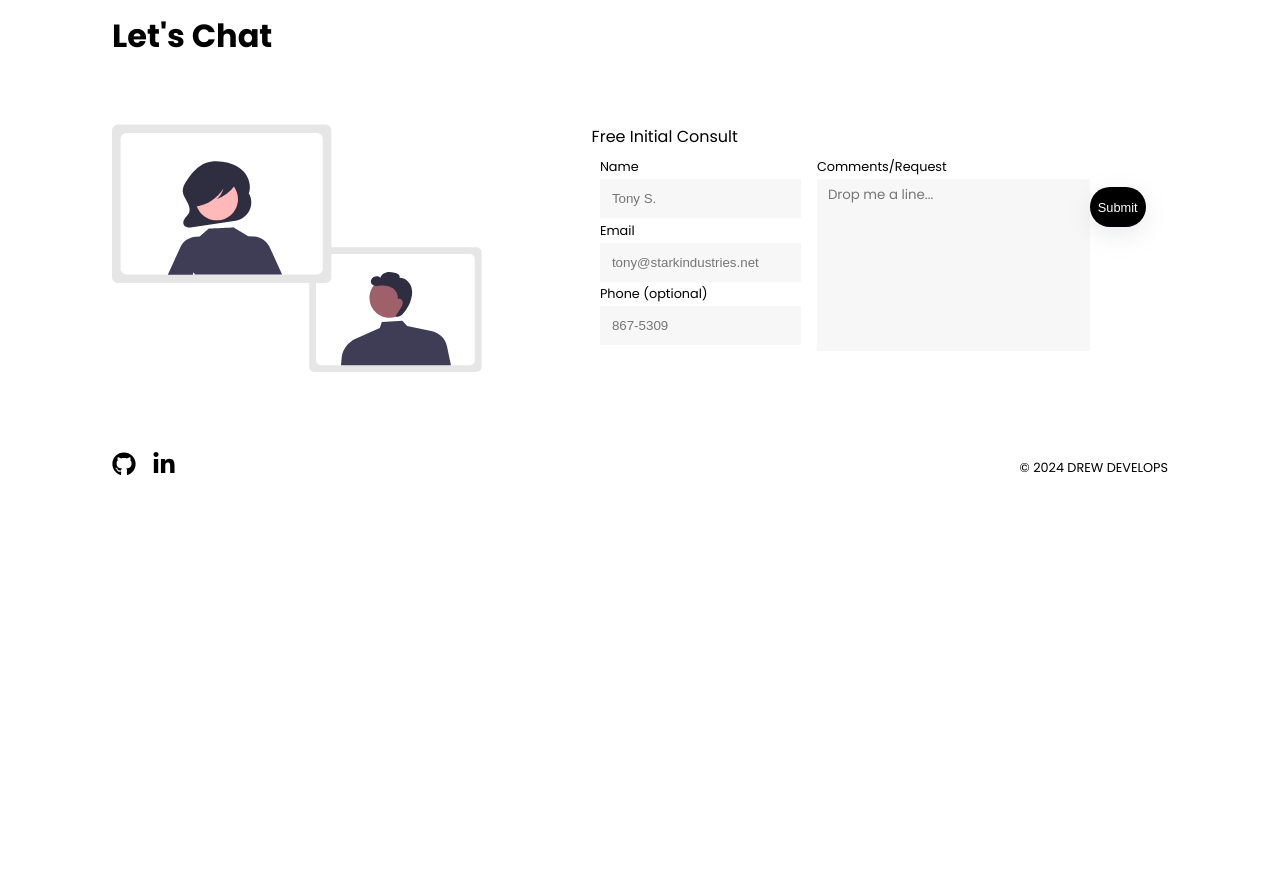
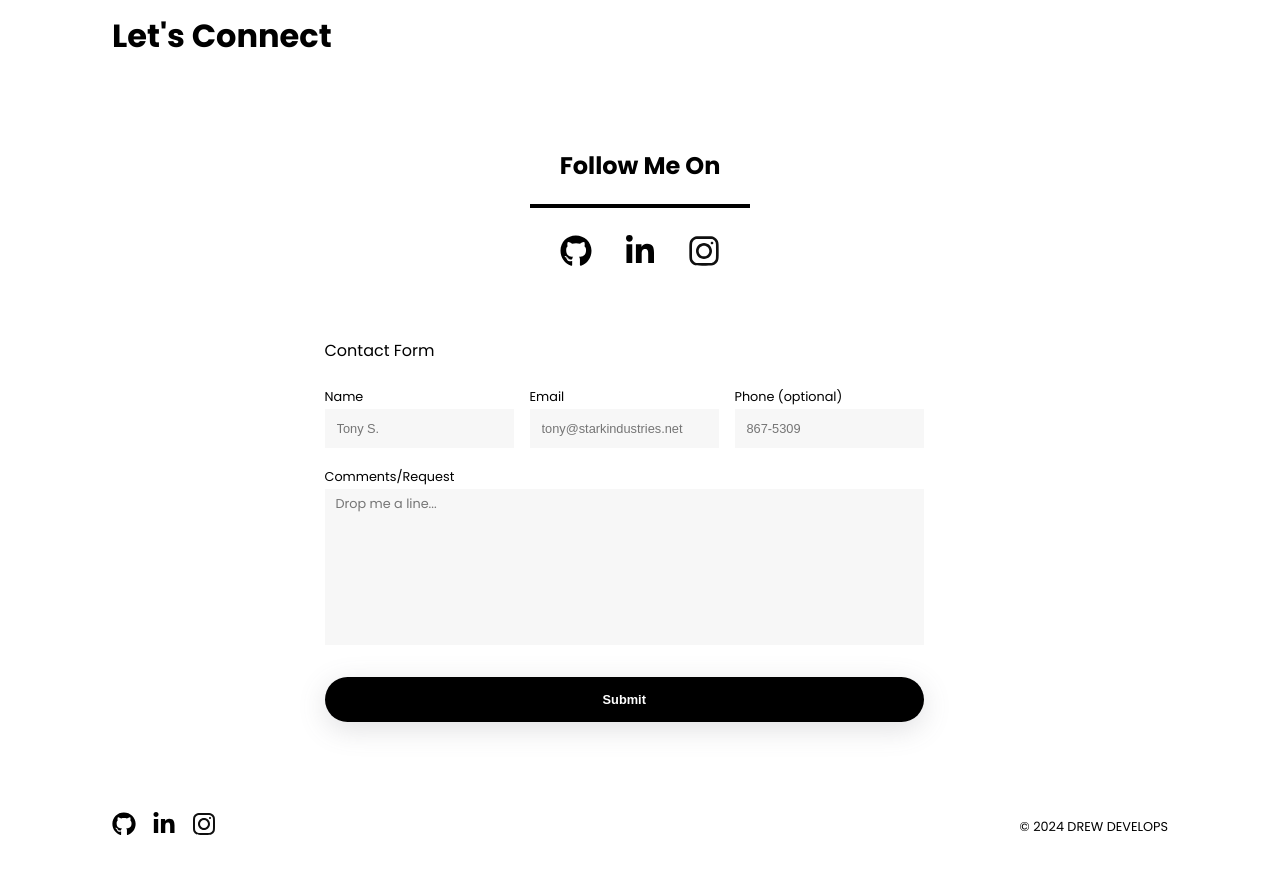
Before and after one commit to drewdoesdevelopment/drew-develops, a SvelteKit app: page /connect in a window 1280 px wide. Shown: the part 120-994 px from the top of the page. Before the commit the page ends 800 px from the top, so only its background shows below. Built offline with nearby package versions, Linux system fonts and the light colour scheme.

Commit message:
Adds social plugs section to connect

```diff
--- a/src/elements/Footer.svelte
+++ b/src/elements/Footer.svelte
@@ -2,16 +2,63 @@
 	<div class="socials">
 		<ul>
 			<li>
-                <a href="https://github.com/drewdoesdevelopment" target="_blank" rel="noreferrer" aria-label="Drew Develops GitHub profile">
-					<svg xmlns="http://www.w3.org/2000/svg" viewBox="0 0 496 512"><path
-							d="M165.9 397.4c0 2-2.3 3.6-5.2 3.6-3.3.3-5.6-1.3-5.6-3.6 0-2 2.3-3.6 5.2-3.6 3-.3 5.6 1.3 5.6 3.6zm-31.1-4.5c-.7 2 1.3 4.3 4.3 4.9 2.6 1 5.6 0 6.2-2s-1.3-4.3-4.3-5.2c-2.6-.7-5.5.3-6.2 2.3zm44.2-1.7c-2.9.7-4.9 2.6-4.6 4.9.3 2 2.9 3.3 5.9 2.6 2.9-.7 4.9-2.6 4.6-4.6-.3-1.9-3-3.2-5.9-2.9zM244.8 8C106.1 8 0 113.3 0 252c0 110.9 69.8 205.8 169.5 239.2 12.8 2.3 17.3-5.6 17.3-12.1 0-6.2-.3-40.4-.3-61.4 0 0-70 15-84.7-29.8 0 0-11.4-29.1-27.8-36.6 0 0-22.9-15.7 1.6-15.4 0 0 24.9 2 38.6 25.8 21.9 38.6 58.6 27.5 72.9 20.9 2.3-16 8.8-27.1 16-33.7-55.9-6.2-112.3-14.3-112.3-110.5 0-27.5 7.6-41.3 23.6-58.9-2.6-6.5-11.1-33.3 2.6-67.9 20.9-6.5 69 27 69 27 20-5.6 41.5-8.5 62.8-8.5s42.8 2.9 62.8 8.5c0 0 48.1-33.6 69-27 13.7 34.7 5.2 61.4 2.6 67.9 16 17.7 25.8 31.5 25.8 58.9 0 96.5-58.9 104.2-114.8 110.5 9.2 7.9 17 22.9 17 46.4 0 33.7-.3 75.4-.3 83.6 0 6.5 4.6 14.4 17.3 12.1C428.2 457.8 496 362.9 496 252 496 113.3 383.5 8 244.8 8zM97.2 352.9c-1.3 1-1 3.3.7 5.2 1.6 1.6 3.9 2.3 5.2 1 1.3-1 1-3.3-.7-5.2-1.6-1.6-3.9-2.3-5.2-1zm-10.8-8.1c-.7 1.3.3 2.9 2.3 3.9 1.6 1 3.6.7 4.3-.7.7-1.3-.3-2.9-2.3-3.9-2-.6-3.6-.3-4.3.7zm32.4 35.6c-1.6 1.3-1 4.3 1.3 6.2 2.3 2.3 5.2 2.6 6.5 1 1.3-1.3.7-4.3-1.3-6.2-2.2-2.3-5.2-2.6-6.5-1zm-11.4-14.7c-1.6 1-1.6 3.6 0 5.9 1.6 2.3 4.3 3.3 5.6 2.3 1.6-1.3 1.6-3.9 0-6.2-1.4-2.3-4-3.3-5.6-2z"/>
+				<a
+					href="https://github.com/drewdoesdevelopment"
+					target="_blank"
+					rel="noreferrer"
+					aria-label="Drew Develops GitHub profile"
+				>
+					<svg xmlns="http://www.w3.org/2000/svg" viewBox="0 0 496 512"
+						><path
+							d="M165.9 397.4c0 2-2.3 3.6-5.2 3.6-3.3.3-5.6-1.3-5.6-3.6 0-2 2.3-3.6 5.2-3.6 3-.3 5.6 1.3 5.6 3.6zm-31.1-4.5c-.7 2 1.3 4.3 4.3 4.9 2.6 1 5.6 0 6.2-2s-1.3-4.3-4.3-5.2c-2.6-.7-5.5.3-6.2 2.3zm44.2-1.7c-2.9.7-4.9 2.6-4.6 4.9.3 2 2.9 3.3 5.9 2.6 2.9-.7 4.9-2.6 4.6-4.6-.3-1.9-3-3.2-5.9-2.9zM244.8 8C106.1 8 0 113.3 0 252c0 110.9 69.8 205.8 169.5 239.2 12.8 2.3 17.3-5.6 17.3-12.1 0-6.2-.3-40.4-.3-61.4 0 0-70 15-84.7-29.8 0 0-11.4-29.1-27.8-36.6 0 0-22.9-15.7 1.6-15.4 0 0 24.9 2 38.6 25.8 21.9 38.6 58.6 27.5 72.9 20.9 2.3-16 8.8-27.1 16-33.7-55.9-6.2-112.3-14.3-112.3-110.5 0-27.5 7.6-41.3 23.6-58.9-2.6-6.5-11.1-33.3 2.6-67.9 20.9-6.5 69 27 69 27 20-5.6 41.5-8.5 62.8-8.5s42.8 2.9 62.8 8.5c0 0 48.1-33.6 69-27 13.7 34.7 5.2 61.4 2.6 67.9 16 17.7 25.8 31.5 25.8 58.9 0 96.5-58.9 104.2-114.8 110.5 9.2 7.9 17 22.9 17 46.4 0 33.7-.3 75.4-.3 83.6 0 6.5 4.6 14.4 17.3 12.1C428.2 457.8 496 362.9 496 252 496 113.3 383.5 8 244.8 8zM97.2 352.9c-1.3 1-1 3.3.7 5.2 1.6 1.6 3.9 2.3 5.2 1 1.3-1 1-3.3-.7-5.2-1.6-1.6-3.9-2.3-5.2-1zm-10.8-8.1c-.7 1.3.3 2.9 2.3 3.9 1.6 1 3.6.7 4.3-.7.7-1.3-.3-2.9-2.3-3.9-2-.6-3.6-.3-4.3.7zm32.4 35.6c-1.6 1.3-1 4.3 1.3 6.2 2.3 2.3 5.2 2.6 6.5 1 1.3-1.3.7-4.3-1.3-6.2-2.2-2.3-5.2-2.6-6.5-1zm-11.4-14.7c-1.6 1-1.6 3.6 0 5.9 1.6 2.3 4.3 3.3 5.6 2.3 1.6-1.3 1.6-3.9 0-6.2-1.4-2.3-4-3.3-5.6-2z"
+						/>
 					</svg>
 				</a>
 			</li>
 			<li>
-				<a href="https://github.com/drewdoesdevelopment" target="_blank" rel="noreferrer" aria-label="Drew Develops Linkedin profile">
-					<svg xmlns="http://www.w3.org/2000/svg" viewBox="0 0 448 512"><path
-							d="M100.28 448H7.4V148.9h92.88zM53.79 108.1C24.09 108.1 0 83.5 0 53.8a53.79 53.79 0 0 1 107.58 0c0 29.7-24.1 54.3-53.79 54.3zM447.9 448h-92.68V302.4c0-34.7-.7-79.2-48.29-79.2-48.29 0-55.69 37.7-55.69 76.7V448h-92.78V148.9h89.08v40.8h1.3c12.4-23.5 42.69-48.3 87.88-48.3 94 0 111.28 61.9 111.28 142.3V448z"/>
+				<a
+					href="https://github.com/drewdoesdevelopment"
+					target="_blank"
+					rel="noreferrer"
+					aria-label="Drew Develops Linkedin profile"
+				>
+					<svg xmlns="http://www.w3.org/2000/svg" viewBox="0 0 448 512">
+                    <path
+							d="M100.28 448H7.4V148.9h92.88zM53.79 108.1C24.09 108.1 0 83.5 0 53.8a53.79 53.79 0 0 1 107.58 0c0 29.7-24.1 54.3-53.79 54.3zM447.9 448h-92.68V302.4c0-34.7-.7-79.2-48.29-79.2-48.29 0-55.69 37.7-55.69 76.7V448h-92.78V148.9h89.08v40.8h1.3c12.4-23.5 42.69-48.3 87.88-48.3 94 0 111.28 61.9 111.28 142.3V448z"
+						/>
+					</svg>
+				</a>
+			</li>
+			<li>
+				<a
+					href="https://instagram.com/drew_develops"
+					target="_blank"
+					rel="noreferrer"
+					aria-label="Drew Develops Instagram profile"
+				>
+					<svg
+						width="800px"
+						height="800px"
+						viewBox="0 0 24 24"
+						fill="none"
+						xmlns="http://www.w3.org/2000/svg"
+					>
+						<path
+							fill-rule="evenodd"
+							clip-rule="evenodd"
+							d="M12 18C15.3137 18 18 15.3137 18 12C18 8.68629 15.3137 6 12 6C8.68629 6 6 8.68629 6 12C6 15.3137 8.68629 18 12 18ZM12 16C14.2091 16 16 14.2091 16 12C16 9.79086 14.2091 8 12 8C9.79086 8 8 9.79086 8 12C8 14.2091 9.79086 16 12 16Z"
+							fill="#0F0F0F"
+						/>
+						<path
+							d="M18 5C17.4477 5 17 5.44772 17 6C17 6.55228 17.4477 7 18 7C18.5523 7 19 6.55228 19 6C19 5.44772 18.5523 5 18 5Z"
+							fill="#0F0F0F"
+						/>
+						<path
+							fill-rule="evenodd"
+							clip-rule="evenodd"
+							d="M1.65396 4.27606C1 5.55953 1 7.23969 1 10.6V13.4C1 16.7603 1 18.4405 1.65396 19.7239C2.2292 20.8529 3.14708 21.7708 4.27606 22.346C5.55953 23 7.23969 23 10.6 23H13.4C16.7603 23 18.4405 23 19.7239 22.346C20.8529 21.7708 21.7708 20.8529 22.346 19.7239C23 18.4405 23 16.7603 23 13.4V10.6C23 7.23969 23 5.55953 22.346 4.27606C21.7708 3.14708 20.8529 2.2292 19.7239 1.65396C18.4405 1 16.7603 1 13.4 1H10.6C7.23969 1 5.55953 1 4.27606 1.65396C3.14708 2.2292 2.2292 3.14708 1.65396 4.27606ZM13.4 3H10.6C8.88684 3 7.72225 3.00156 6.82208 3.0751C5.94524 3.14674 5.49684 3.27659 5.18404 3.43597C4.43139 3.81947 3.81947 4.43139 3.43597 5.18404C3.27659 5.49684 3.14674 5.94524 3.0751 6.82208C3.00156 7.72225 3 8.88684 3 10.6V13.4C3 15.1132 3.00156 16.2777 3.0751 17.1779C3.14674 18.0548 3.27659 18.5032 3.43597 18.816C3.81947 19.5686 4.43139 20.1805 5.18404 20.564C5.49684 20.7234 5.94524 20.8533 6.82208 20.9249C7.72225 20.9984 8.88684 21 10.6 21H13.4C15.1132 21 16.2777 20.9984 17.1779 20.9249C18.0548 20.8533 18.5032 20.7234 18.816 20.564C19.5686 20.1805 20.1805 19.5686 20.564 18.816C20.7234 18.5032 20.8533 18.0548 20.9249 17.1779C20.9984 16.2777 21 15.1132 21 13.4V10.6C21 8.88684 20.9984 7.72225 20.9249 6.82208C20.8533 5.94524 20.7234 5.49684 20.564 5.18404C20.1805 4.43139 19.5686 3.81947 18.816 3.43597C18.5032 3.27659 18.0548 3.14674 17.1779 3.0751C16.2777 3.00156 15.1132 3 13.4 3Z"
+							fill="#0F0F0F"
+						/>
 					</svg>
 				</a>
 			</li>
--- a/src/routes/connect/+page.svelte
+++ b/src/routes/connect/+page.svelte
@@ -1,12 +1,38 @@
 <main>
-	<h1>Let's Chat</h1>
+	<h1>Let's Connect</h1>
 
     <div class="flex-container">
         <div class="flex-inner">
-            <img src="/images/meeting.svg" alt="">
+            <div class="social-plug">
+                <p>Follow Me On</p>
+                <ul>
+                    <li>
+                        <a href="https://github.com/drewdoesdevelopment" target="_blank" rel="noreferrer" aria-label="Drew Develops GitHub profile">
+                            <svg xmlns="http://www.w3.org/2000/svg" viewBox="0 0 496 512"><path
+                                    d="M165.9 397.4c0 2-2.3 3.6-5.2 3.6-3.3.3-5.6-1.3-5.6-3.6 0-2 2.3-3.6 5.2-3.6 3-.3 5.6 1.3 5.6 3.6zm-31.1-4.5c-.7 2 1.3 4.3 4.3 4.9 2.6 1 5.6 0 6.2-2s-1.3-4.3-4.3-5.2c-2.6-.7-5.5.3-6.2 2.3zm44.2-1.7c-2.9.7-4.9 2.6-4.6 4.9.3 2 2.9 3.3 5.9 2.6 2.9-.7 4.9-2.6 4.6-4.6-.3-1.9-3-3.2-5.9-2.9zM244.8 8C106.1 8 0 113.3 0 252c0 110.9 69.8 205.8 169.5 239.2 12.8 2.3 17.3-5.6 17.3-12.1 0-6.2-.3-40.4-.3-61.4 0 0-70 15-84.7-29.8 0 0-11.4-29.1-27.8-36.6 0 0-22.9-15.7 1.6-15.4 0 0 24.9 2 38.6 25.8 21.9 38.6 58.6 27.5 72.9 20.9 2.3-16 8.8-27.1 16-33.7-55.9-6.2-112.3-14.3-112.3-110.5 0-27.5 7.6-41.3 23.6-58.9-2.6-6.5-11.1-33.3 2.6-67.9 20.9-6.5 69 27 69 27 20-5.6 41.5-8.5 62.8-8.5s42.8 2.9 62.8 8.5c0 0 48.1-33.6 69-27 13.7 34.7 5.2 61.4 2.6 67.9 16 17.7 25.8 31.5 25.8 58.9 0 96.5-58.9 104.2-114.8 110.5 9.2 7.9 17 22.9 17 46.4 0 33.7-.3 75.4-.3 83.6 0 6.5 4.6 14.4 17.3 12.1C428.2 457.8 496 362.9 496 252 496 113.3 383.5 8 244.8 8zM97.2 352.9c-1.3 1-1 3.3.7 5.2 1.6 1.6 3.9 2.3 5.2 1 1.3-1 1-3.3-.7-5.2-1.6-1.6-3.9-2.3-5.2-1zm-10.8-8.1c-.7 1.3.3 2.9 2.3 3.9 1.6 1 3.6.7 4.3-.7.7-1.3-.3-2.9-2.3-3.9-2-.6-3.6-.3-4.3.7zm32.4 35.6c-1.6 1.3-1 4.3 1.3 6.2 2.3 2.3 5.2 2.6 6.5 1 1.3-1.3.7-4.3-1.3-6.2-2.2-2.3-5.2-2.6-6.5-1zm-11.4-14.7c-1.6 1-1.6 3.6 0 5.9 1.6 2.3 4.3 3.3 5.6 2.3 1.6-1.3 1.6-3.9 0-6.2-1.4-2.3-4-3.3-5.6-2z"/>
+                            </svg>
+                        </a>
+                    </li>
+                    <li>
+                        <a href="https://github.com/drewdoesdevelopment" target="_blank" rel="noreferrer" aria-label="Drew Develops Linkedin profile">
+                            <svg xmlns="http://www.w3.org/2000/svg" viewBox="0 0 448 512"><path
+                                    d="M100.28 448H7.4V148.9h92.88zM53.79 108.1C24.09 108.1 0 83.5 0 53.8a53.79 53.79 0 0 1 107.58 0c0 29.7-24.1 54.3-53.79 54.3zM447.9 448h-92.68V302.4c0-34.7-.7-79.2-48.29-79.2-48.29 0-55.69 37.7-55.69 76.7V448h-92.78V148.9h89.08v40.8h1.3c12.4-23.5 42.69-48.3 87.88-48.3 94 0 111.28 61.9 111.28 142.3V448z"/>
+                            </svg>
+                        </a>
+                    </li>
+                    <li>
+                        <a href="https://instagram.com/drew_develops" target="_blank" rel="noreferrer" aria-label="Drew Develops Instagram profile">
+                            <svg width="800px" height="800px" viewBox="0 0 24 24" xmlns="http://www.w3.org/2000/svg"><path fill-rule="evenodd" clip-rule="evenodd" d="M12 18C15.3137 18 18 15.3137 18 12C18 8.68629 15.3137 6 12 6C8.68629 6 6 8.68629 6 12C6 15.3137 8.68629 18 12 18ZM12 16C14.2091 16 16 14.2091 16 12C16 9.79086 14.2091 8 12 8C9.79086 8 8 9.79086 8 12C8 14.2091 9.79086 16 12 16Z" fill="#0F0F0F"/>
+                            <path d="M18 5C17.4477 5 17 5.44772 17 6C17 6.55228 17.4477 7 18 7C18.5523 7 19 6.55228 19 6C19 5.44772 18.5523 5 18 5Z" fill="#0F0F0F"/>
+                            <path fill-rule="evenodd" clip-rule="evenodd" d="M1.65396 4.27606C1 5.55953 1 7.23969 1 10.6V13.4C1 16.7603 1 18.4405 1.65396 19.7239C2.2292 20.8529 3.14708 21.7708 4.27606 22.346C5.55953 23 7.23969 23 10.6 23H13.4C16.7603 23 18.4405 23 19.7239 22.346C20.8529 21.7708 21.7708 20.8529 22.346 19.7239C23 18.4405 23 16.7603 23 13.4V10.6C23 7.23969 23 5.55953 22.346 4.27606C21.7708 3.14708 20.8529 2.2292 19.7239 1.65396C18.4405 1 16.7603 1 13.4 1H10.6C7.23969 1 5.55953 1 4.27606 1.65396C3.14708 2.2292 2.2292 3.14708 1.65396 4.27606ZM13.4 3H10.6C8.88684 3 7.72225 3.00156 6.82208 3.0751C5.94524 3.14674 5.49684 3.27659 5.18404 3.43597C4.43139 3.81947 3.81947 4.43139 3.43597 5.18404C3.27659 5.49684 3.14674 5.94524 3.0751 6.82208C3.00156 7.72225 3 8.88684 3 10.6V13.4C3 15.1132 3.00156 16.2777 3.0751 17.1779C3.14674 18.0548 3.27659 18.5032 3.43597 18.816C3.81947 19.5686 4.43139 20.1805 5.18404 20.564C5.49684 20.7234 5.94524 20.8533 6.82208 20.9249C7.72225 20.9984 8.88684 21 10.6 21H13.4C15.1132 21 16.2777 20.9984 17.1779 20.9249C18.0548 20.8533 18.5032 20.7234 18.816 20.564C19.5686 20.1805 20.1805 19.5686 20.564 18.816C20.7234 18.5032 20.8533 18.0548 20.9249 17.1779C20.9984 16.2777 21 15.1132 21 13.4V10.6C21 8.88684 20.9984 7.72225 20.9249 6.82208C20.8533 5.94524 20.7234 5.49684 20.564 5.18404C20.1805 4.43139 19.5686 3.81947 18.816 3.43597C18.5032 3.27659 18.0548 3.14674 17.1779 3.0751C16.2777 3.00156 15.1132 3 13.4 3Z" fill="#0F0F0F"/>
+                            </svg>
+                        </a>
+                    </li>
+                </ul>
+            </div>
             <form action="submit">
                 <fieldset class="contact">
-                    <legend>Free Initial Consult</legend>
+                    <legend>Contact Form</legend>
 
                     <div class="flex">
                         <div class="flex-1">
@@ -39,7 +65,7 @@
                             </label>
                         </div>
 
-                    <button>Submit</button>
+                    <button class="btn secondary">Submit</button>
                     </div>
                 </fieldset>
             </form>
@@ -57,12 +83,43 @@
 
     .flex-inner {
         display: flex;
+        flex-direction: column;
         margin: 0 auto;
     }
 
     img {
         max-width: 35%;
-        margin-right: 6rem;
+        margin-right: 4rem;
+    }
+}
+
+.social-plug {
+    text-align: center;
+    display: flex;
+    justify-content: center;
+    align-items: center;
+    flex-direction: column;
+    margin-bottom: 3rem;
+
+    p {
+        border-bottom: 4px solid black;
+        padding-bottom: 1.3rem;
+        width: 220px;
+        font-size: 1.5rem;
+        font-weight: bold;
+    }
+
+    ul {
+        display: flex;
+        list-style: none;
+        padding-left: 0;
+        margin-top: 0.2rem !important;
+    }
+
+    svg {
+        width: 32px;
+        height: 32px;
+        margin: 0 1rem 0 1rem;
     }
 }
 
@@ -73,6 +130,7 @@ form {
         background-color: #f7f7f7;
         border-color: transparent;
         color: black;
+        font-size: 0.8rem;
     }
 
     textarea {
@@ -80,24 +138,40 @@ form {
         border-color: transparent;
         color: black;
         resize: none;
+        font-size: 0.8rem;
         font-family: inherit;
         padding: 5px 10px;
     }
 
     legend {
         padding-left: 0;
+        width: 90%;
+    }
+
+    button {
+        margin-top: 2rem;
+        width: 95%;
+        font-size: 0.8rem;
     }
 
     .flex {
         display: flex;
+        flex-direction: column;
 
         &-1 {
+            display: flex;
             width: 40%;
             margin-right: 1rem;
+            margin-top: 1rem;
+
+            input {
+                margin-right: 1rem;
+            }
         }
 
         &-2 {
-            width: 50%;
+            margin-top: 1rem;
+            width: 95%;
         }
     }
 
@@ -125,26 +199,9 @@ fieldset {
     align-items: center;
 }
 
-button {
-    width: 94%;
-    height: 40px;
-    border: none;
-    margin-top: 2rem;
-    border-radius: 30px;
-    background-color: black;
-    color: white;
-    box-shadow: rgba(149, 157, 165, 0.2) 0px 8px 24px;
-    cursor: pointer;
-    font-weight: 500;
-    font-size: 0.8rem;
-
-    &:hover, &:focus {
-        opacity: 0.7;
-    }
-}
-
 @media  (max-width: $breakpoint-xs) {
     form {
+
         input {
             width: 100%;
         }
@@ -164,6 +221,10 @@ button {
         flex-direction: column;
         justify-content: center;
         align-items: center;
+    }
+
+    legend {
+        margin-left: auto;
     }
 
     h1 {
```
Also changed, not shown: src/styles/global.scss (+16 -1 lines). Lines whose indentation alone changed are shown as unchanged.
